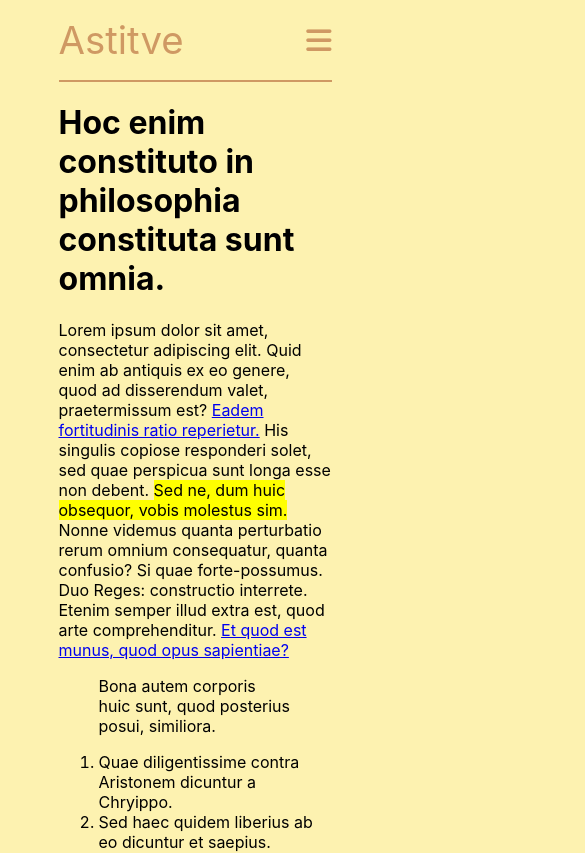
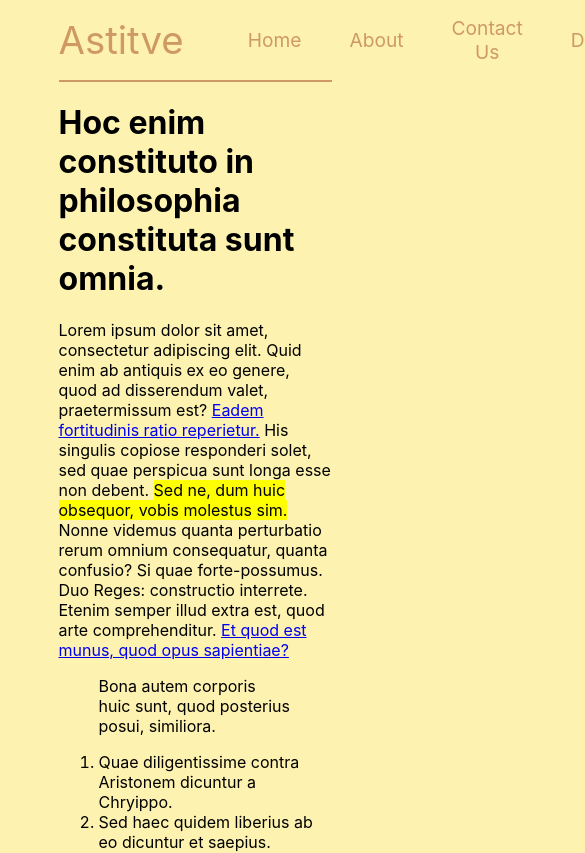
Before and after one commit to ArmanSandhu/astitve_website, a React (Create React App) app: page / in a window 390 px wide. Shown: the top 853 px of the page, 585 px wide, since content can reach past the window. Built offline with nearby package versions, Linux system fonts and the light colour scheme.

Commit message:
Refactor of Navigation to be more mobile friendly

```diff
--- a/src/components/Navbar/Navbar.css
+++ b/src/components/Navbar/Navbar.css
@@ -80,37 +80,7 @@
 
 @media screen and (max-width: 960px) {
 
-    .nav_menu {
-        display: flex;
-        flex-direction: column;
-        width: 70%;
-        position: absolute;
-        top: 80px;
-        left: -100%;
-        opacity: 1;
-        transition: all 0.5s ease;
-    }
 
-    .nav_menu.active {
-        background-color: rgba(0,0,0,0.9);
-        /* background-color: rgba(253,242,176,0.9); */
-        width: 100%;
-        height: 100%;
-        left: 0;
-        z-index: 100;
-        opacity: 1;
-        transition: all 0.5s ease;
-    }
-
-    .nav_item {
-        width: 100%;
-        display: table;
-        padding: 2rem;
-    }
-
-    .nav_links {
-        padding: 1.5rem 7rem;
-    }
 
     .menu_icon {
         display: block;
```
